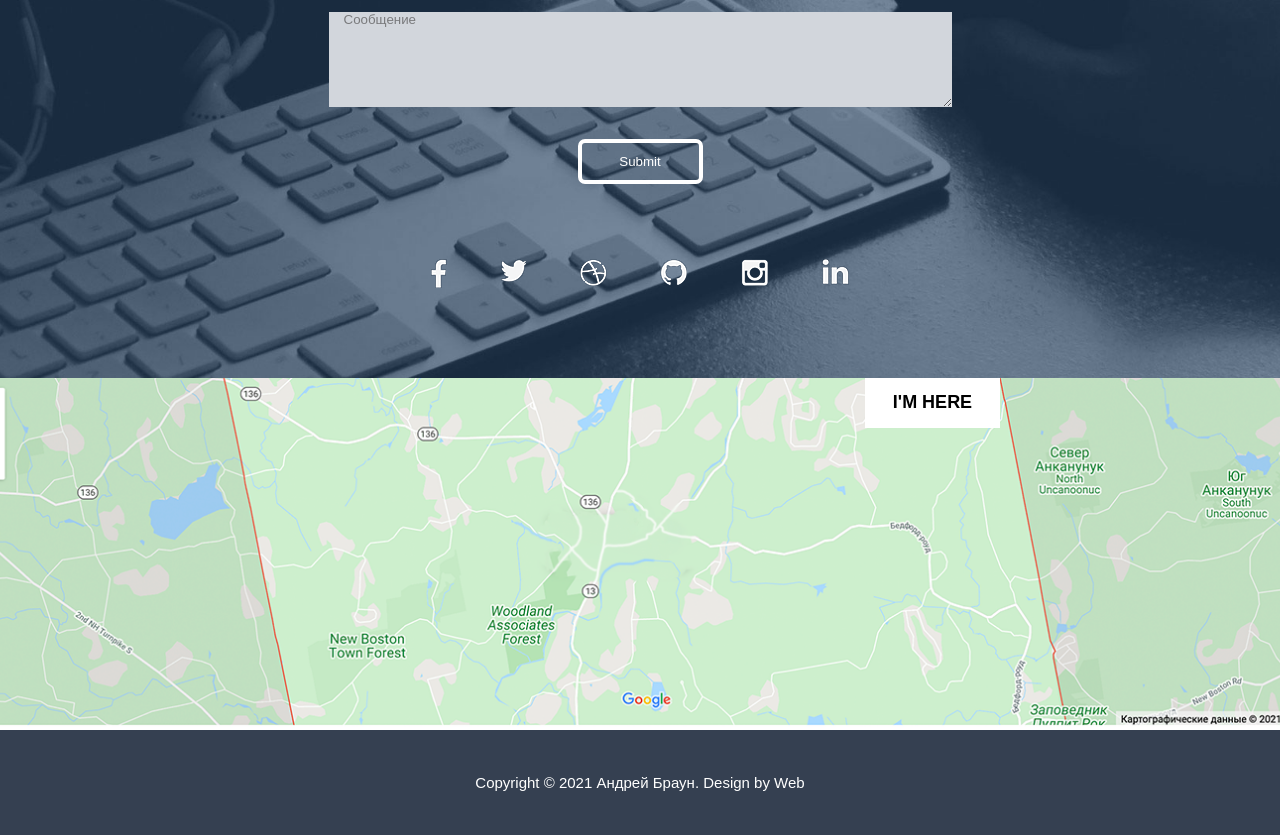
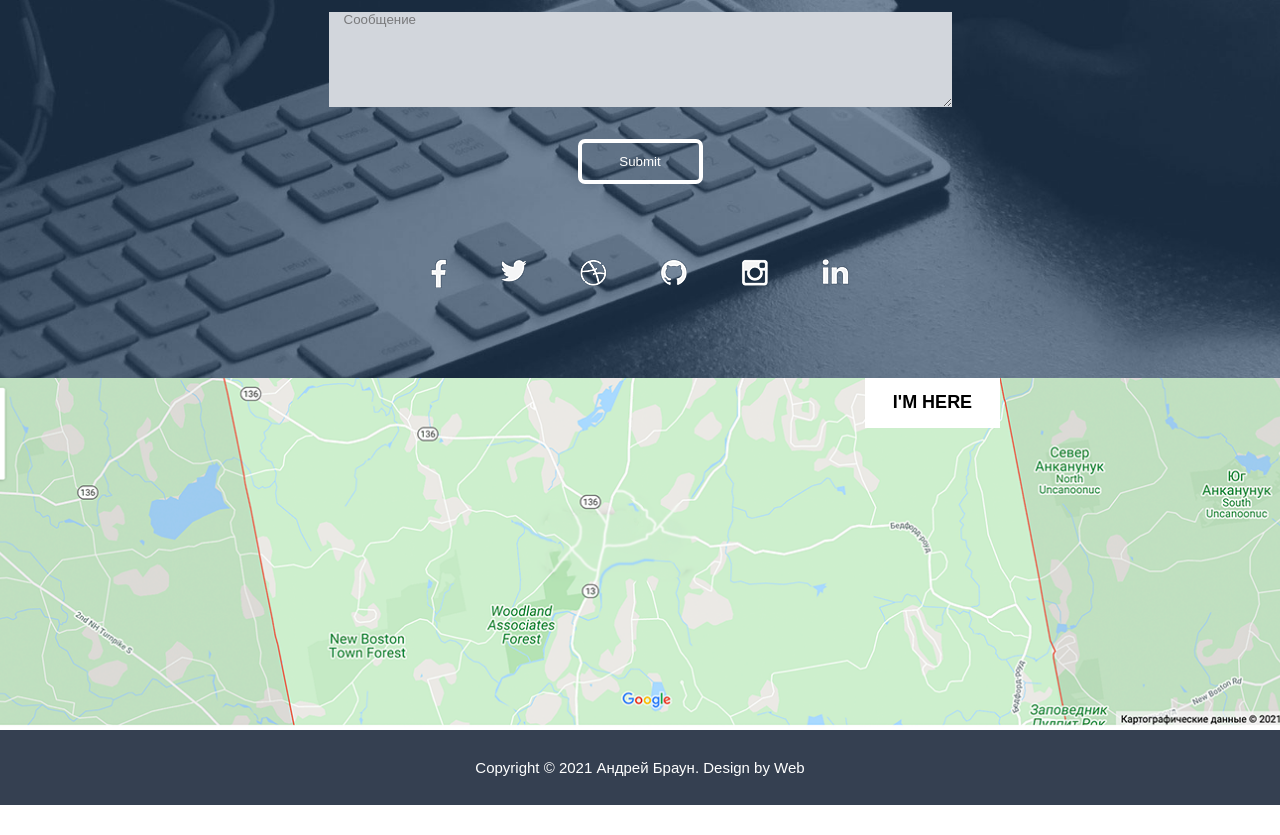
Before and after one commit to Crimean-Frost/Crimean-Frost.github.io, a plain HTML site: page src/index.html in a window 1280 px wide. Shown: the part 5762-6597 px from the top of the page. After the commit the page ends 6567 px from the top, so only its background shows below. Drawn offline with Linux system fonts and the light colour scheme.

Commit message:
Update style.css

```diff
--- a/src/css/style.css
+++ b/src/css/style.css
@@ -486,8 +486,8 @@ textarea {
 }
 
 footer {
-    padding-top: 45px;
-    padding-bottom: 45px;
+    padding-top: 30px;
+    padding-bottom: 30px;
     text-align: center;
     background-color: #354051;
     color: white;
```
